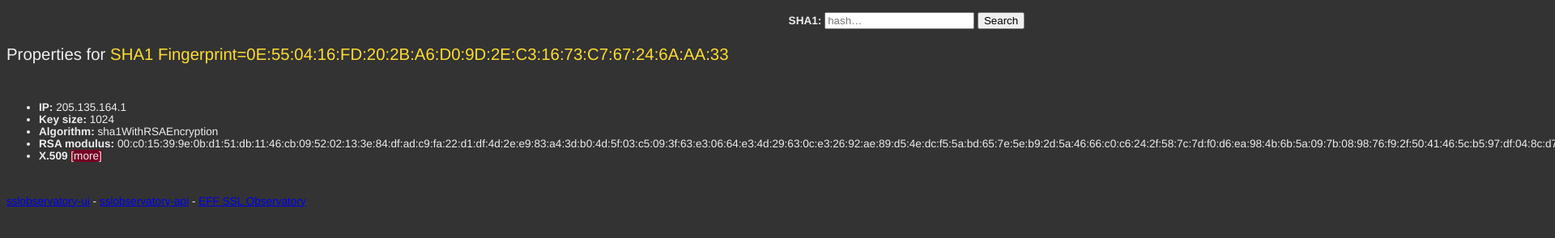
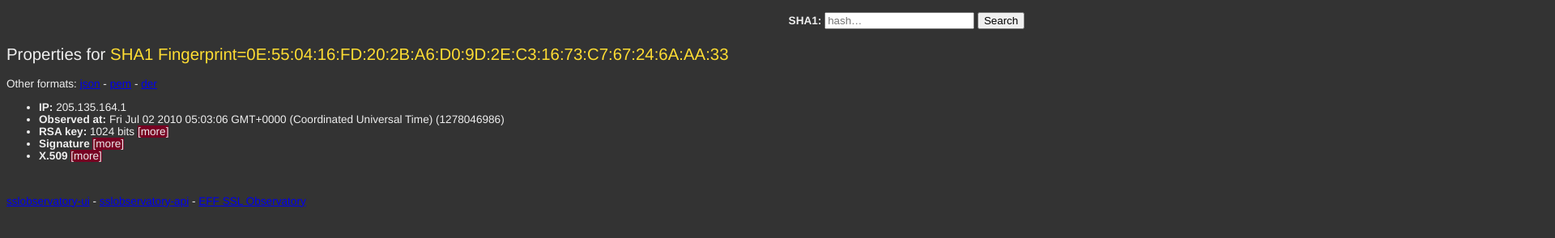
Before and after one commit to radii/sslobservatory-ui, a plain HTML site: page ssl_local.html in a window 1280 px wide. Shown: the top 294 px of the page at 81% size, 1920 px wide, since content can reach past the window. Drawn offline with Linux system fonts and the light colour scheme.

Commit message:
final features push for 0.1  - link to JSON, PEM and DER  - make several items expandable, reduce clutter of basic page  - link to https sites when they exist

```diff
--- a/observatory.js
+++ b/observatory.js
@@ -4,6 +4,8 @@ function dbg(msg) {
 
 function render_cert(src, fp) {
     var json = src + fp;
+    var pem = json + "/pem";
+    var der = json + "/der";
     var fields = ['Subject', 'RSA_Modulus_Bits', 'fingerprint',
                   'Issuer', 'Serial Number',
                   'ext:X509v3 Key Usage', 'ext:X509v3 Extended Key Usage',
@@ -23,15 +25,33 @@ function render_cert(src, fp) {
                     + title + ':</span> <span class="' + name + '">' + content +
                     '</span></li>');
             }
-            $('#content').append("<h2>Properties for<span id='keynum'> " + data['fingerprint'] +
-                "</span></h2><br><ul>" +
+	    var fetchtime = data['fetchtime'];
+	    fetchtime = String(new Date(fetchtime * 1000)) + " (" + String(fetchtime) + ")";
+            $('#content').append("<h2>Properties for <span id='keynum'>" + data['fingerprint'] +
+                "</span></h2>" +
+		"<span id='altlinks'>Other formats: <a href='" + json + "'>json</a> - " +
+		"<a href='" + pem + "'>pem</a> - " +
+		"<a href='" + der + "'>der</a>" +
+		"<br><ul>" +
             // stuff about the use of the key
             morsel('IP', 'ip', data['ip']) +
+	    morsel('Observed at', 'fetchtime', fetchtime) +
 
             // key details
-            morsel('Key size', 'modulus_bits', data['RSA_Modulus_Bits']) +
-            morsel('Algorithm', 'algorithm', data['Signature Algorithm']) +
-            morsel('RSA modulus', 'modulus', data['RSA Public Key:Modulus']) +
+	    '<li><span class="label">RSA key: </span> ' + data['RSA_Modulus_Bits'] + ' bits ' +
+	    '<span class="moreclick" id="keymore">[more]</span><div class="defaulthidden" id="keyopt"><ul>' +
+		morsel('Key size', 'modulus_bits', data['RSA_Modulus_Bits']) +
+		morsel('modulus', 'modulus', data['RSA Public Key:Modulus']) +
+	    '</ul></div></li>' +
+
+	    // signature
+	    '<li><span class="label">Signature</span> <span class="moreclick" id="sigmore">[more]</span><div class="defaulthidden" id="sigopt"><ul>' +
+		morsel('Signature', 'signature', data['Signature']) +
+		morsel('Algorithm', 'algorithm', data['Signature Algorithm']) +
+		morsel('Authority Key ID', 'akid', data['ext:X509v3 Authority Key Identifier:keyid']) +
+		morsel('Valid From', 'startdate', data['startdate']) +
+		morsel('Valid To', 'enddate', data['enddate']) +
+	    '</ul></div></li>' +
 
             // x509 crap
             '<li><span class="label">X.509</span> <span class="moreclick" id="x509more">[more]</span><div class="defaulthidden" id="x509opt"><ul>' +
@@ -42,6 +62,14 @@ function render_cert(src, fp) {
             '</ul></div></li>');
             $('#x509more').click(function() {
                     $('#x509opt').toggle('fast');
+                    $(self).html("[hide]");
+                    })
+            $('#sigmore').click(function() {
+                    $('#sigopt').toggle('fast');
+                    $(self).html("[hide]");
+                    })
+            $('#keymore').click(function() {
+                    $('#keyopt').toggle('fast');
                     $(self).html("[hide]");
                     })
         })
--- a/ssl_local.html
+++ b/ssl_local.html
@@ -17,6 +17,6 @@
 <div id="content"></div>
 <div class="footer">
 <div class="debug" id="debug">debug: </div>
-<a href="http://github.com/radii/sslobservatory-ui">sslobservatory-ui</a> - <a href="http://github.com/radii/sslobservatory-api">sslobservatory-api</a> - <a href="http://eff.org/observatory">EFF SSL Observatory</a>
+<a href="https://github.com/radii/sslobservatory-ui">sslobservatory-ui</a> - <a href="https://github.com/radii/sslobservatory-api">sslobservatory-api</a> - <a href="https://eff.org/observatory">EFF SSL Observatory</a>
 </body>
 </html>
```
Also changed, not shown: ssl.html (+1 -1 lines).
